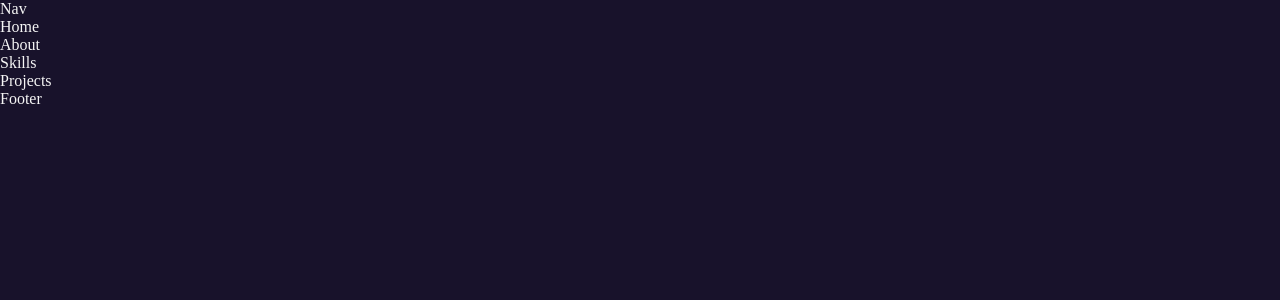
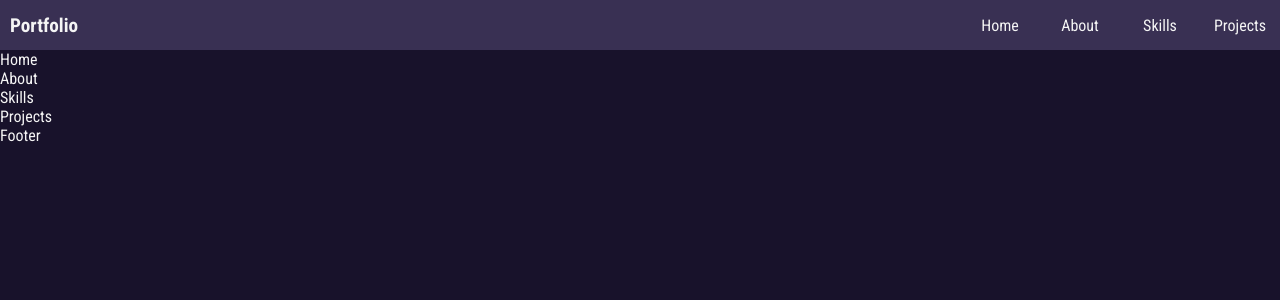
Before and after one commit to Koksiarz100/Portfolio, a React (Vite) app: page / in a window 1280 px wide. Shown: the top 300 px of the page. Built offline with nearby package versions, Linux system fonts and the light colour scheme.

Commit message:
some nav work

```diff
--- a/index.scss
+++ b/index.scss
@@ -1,12 +1,9 @@
-$font-color: #f5f5f5;
-$primary-color: #18122B;
-$secondary-color: #18122B;
-$tertiary-color: #443C68;
-$quaternary-color: #635985;
+@use './src/base.scss';
 
 body {
-  background-color: $primary-color;
+  background-color: base.$primary-color;
   padding: 0;
   margin: 0;
-  color: $font-color;
+  color: base.$font-color;
+  font-family: base.$font-stack;
 }
--- a/src/App.scss
+++ b/src/App.scss
@@ -1,7 +1,5 @@
 .app-wrapper {
   display: flex;
   flex-direction: column;
-  align-items: center;
-  justify-content: center;
-  width: 100vw;
+  padding-top: 50px;
 }
--- a/src/App.tsx
+++ b/src/App.tsx
@@ -9,7 +9,7 @@ import './App.scss'
 
 function App() {
   return (
-    <div className="App-wrapper">
+    <div className="app-wrapper">
       <Nav />
       <Home />
       <About />
--- /dev/null
+++ b/src/base.scss
@@ -0,0 +1,9 @@
+@import url('https://fonts.googleapis.com/css2?family=Roboto+Condensed:ital,wght@0,400;0,700;1,400;1,700&display=swap');
+
+$font-stack: 'Roboto Condensed', sans-serif;
+$font-color: #f5f5f5;
+
+$primary-color: #18122B;
+$secondary-color: #393053;
+$tertiary-color: #443C68;
+$quaternary-color: #635985;
--- a/src/components/nav/Nav.tsx
+++ b/src/components/nav/Nav.tsx
@@ -1,10 +1,22 @@
 import React from 'react'
 import './nav.scss'
+import hamburger from '../../assets/hamburger-light.png'
 
 function Nav() {
   return (
     <div className='nav-wrapper'>
-      Nav
+      <div className='nav-logo'>
+        Portfolio
+      </div>
+      <div className='nav-hamburger'>
+        <img src={hamburger} alt='hamburger menu' id='nav-hamburger'/>
+      </div>
+      <div className='nav-list-wrapper'>
+        <li><a href='#home'>Home</a></li>
+        <li><a href='#about'>About</a></li>
+        <li><a href='#skills'>Skills</a></li>
+        <li><a href='#projects'>Projects</a></li>
+      </div>
     </div>
   )
 }
--- a/src/components/nav/nav.scss
+++ b/src/components/nav/nav.scss
@@ -0,0 +1,66 @@
+@use '../../base';
+
+.nav-wrapper {
+  display: flex;
+  justify-content: space-between;
+  align-items: center;
+  width: 100vw;
+  background-color: base.$secondary-color;
+  height: 50px;
+  position: fixed;
+  top: 0;
+  z-index: 2;
+
+  #nav-hamburger {
+    width: 30px;
+    height: 30px;
+    position: absolute;
+    right: 10px;
+    top: 10px;
+    display: none;
+    cursor: pointer;
+
+    @media screen and (max-width: 768px) {
+      display: block;
+    }
+  }
+
+  .nav-logo {
+    display: flex;
+    align-items: center;
+    color: base.$font-color;
+    padding-left: 10px;
+    font-size: 1.2rem;
+    font-weight: 700;
+    text-decoration: none;
+  }
+
+  .nav-list-wrapper {
+    display: flex;
+    align-items: center;
+
+    li {
+      list-style: none;
+
+      @media screen and (max-width: 768px) {
+        display: none;
+      }
+
+      a {
+        display: flex;
+        align-items: center;
+        justify-content: center;
+        width: 80px;
+        height: 50px;
+        text-decoration: none;
+        color: base.$font-color;
+        font-weight: 400;
+        font-size: 1rem;
+      }
+
+      a:hover {
+        background-color: base.$tertiary-color;
+      }
+    }
+  }
+}
```
Also changed, not shown: src/assets/hamburger-light.png (added), src/assets/nav-dark.png (added).
